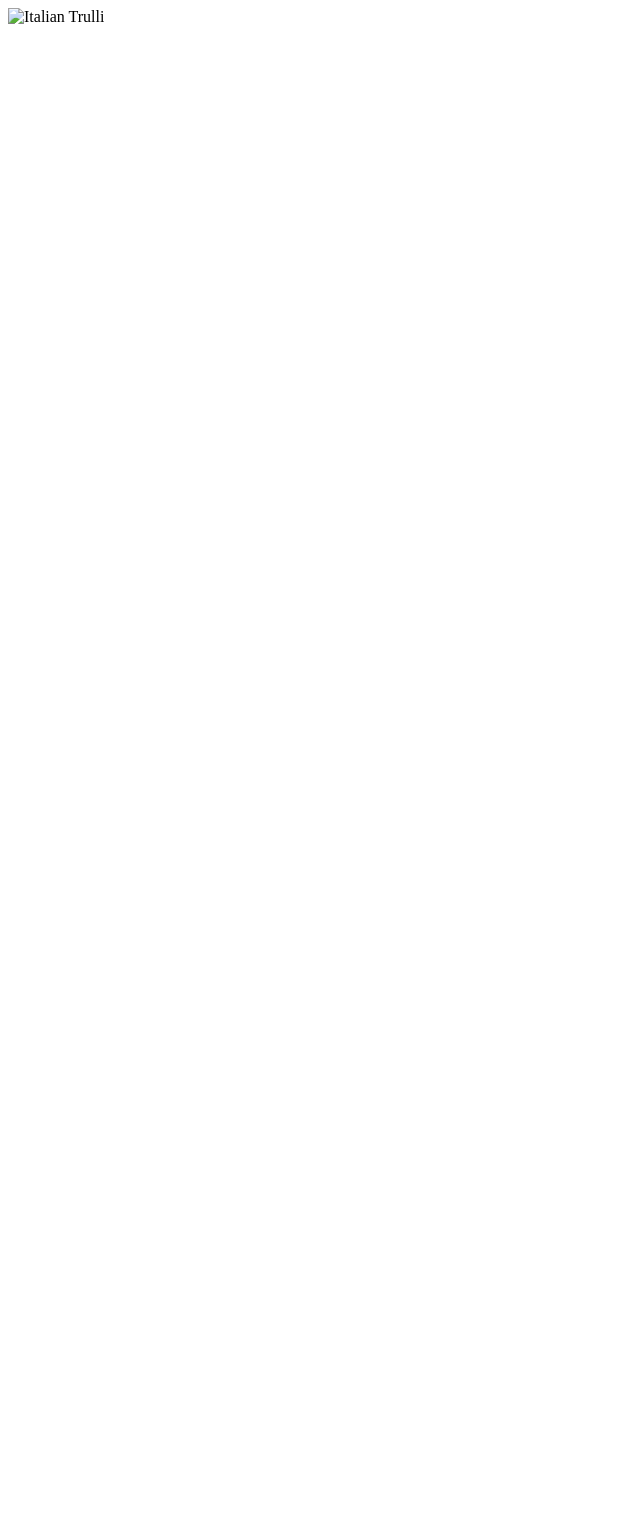
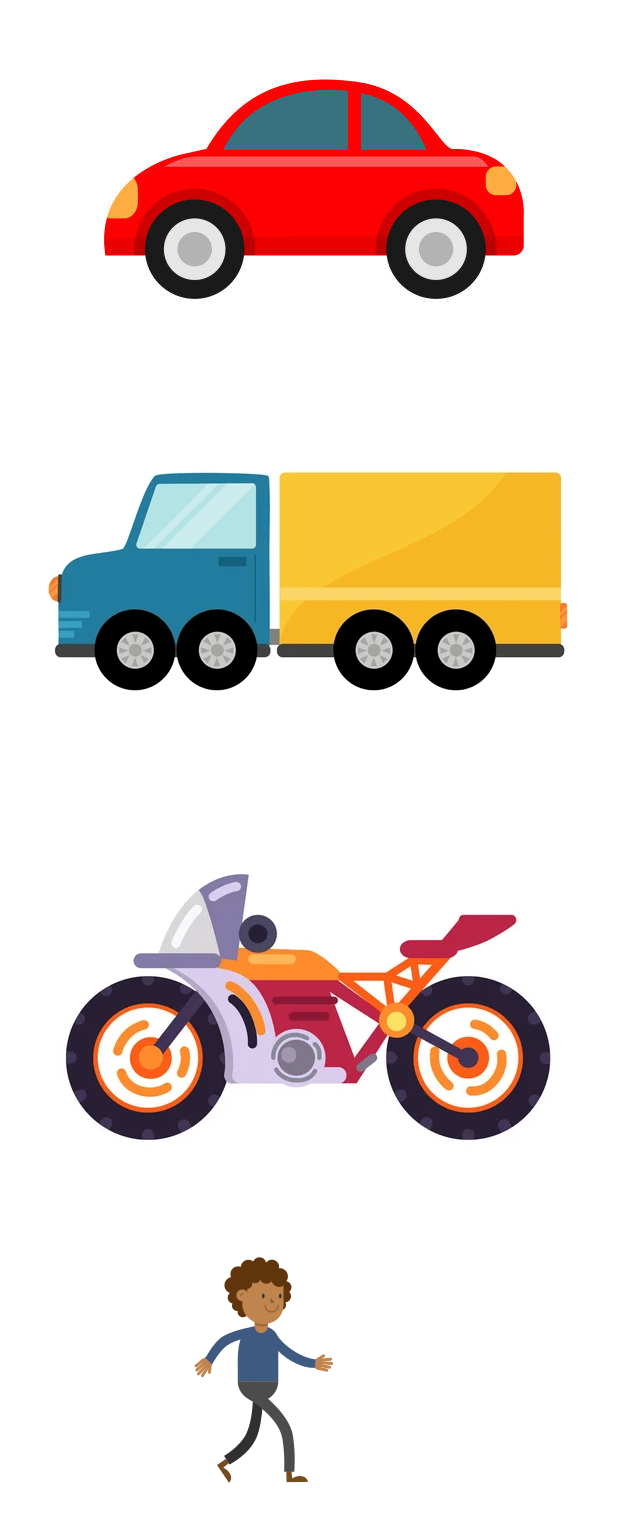
Before and after one commit to jackneonatom/capstone, a plain HTML site: page webpage/index.html in a window 1280 px wide. Shown: the whole page, without its empty margins (0-640 px from the left). Before the commit the page ends 800 px from the top, so only its background shows below. Drawn offline with Linux system fonts and the light colour scheme.

Commit message:
fromater

```diff
--- a/webpage/index.html
+++ b/webpage/index.html
@@ -7,11 +7,11 @@
 </head>
 <body>
     <Div id ="vechiles">
-        <div id=" car" class ="vechile_bars"> <div id="car_img" class="vechile_img"><img src="/webpage/imgs/car_img" alt="Italian Trulli"></div><div id="car_count" class = vechile_count></div></div>
-        <div id=" truck" class ="vechile_bars"><div id="truck_img" class="vechile_img"></div><div id="truck_count" class = vechile_count></div></div>
-        <div id=" bike" class ="vechile_bars"><div id="bike_img" class="vechile_img"></div><div id="bike_count" class = vechile_count></div></div>
-        <div id=" ped" class ="vechile_bars"><div id="ped_img" class="vechile_img"></div><div id="ped_count" class = vechile_count></div></div>
-        <!-- commitblank -->
+        <div id=" car" class ="vechile_bars"> <div id="car_img" class="vechile_img"><img src="/webpage/imgs/car.jpg" alt="cartoon_car"></div><div id="car_count" class = vechile_count></div></div>
+        <div id=" truck" class ="vechile_bars"><div id="truck_img" class="vechile_img"><img src="/webpage/imgs/truck.webp" alt="cartoon_truck"></div><div id="truck_count" class = vechile_count></div></div>
+        <div id=" bike" class ="vechile_bars"><div id="bike_img" class="vechile_img"><img src="/webpage/imgs/bike.webp" alt="cartoon_bike"></div><div id="bike_count" class = vechile_count></div></div>
+        <div id=" ped" class ="vechile_bars"><div id="ped_img" class="vechile_img"></div><img src="/webpage/imgs/ped.png" alt="cartoon_person"><div id="ped_count" class = vechile_count></div></div>
+
 
     </Div>
 
```
Also changed, not shown: webpage/imgs/bike.webp (added), webpage/imgs/car.jpg (added), webpage/imgs/ped.png (added), webpage/imgs/truck.webp (added).
